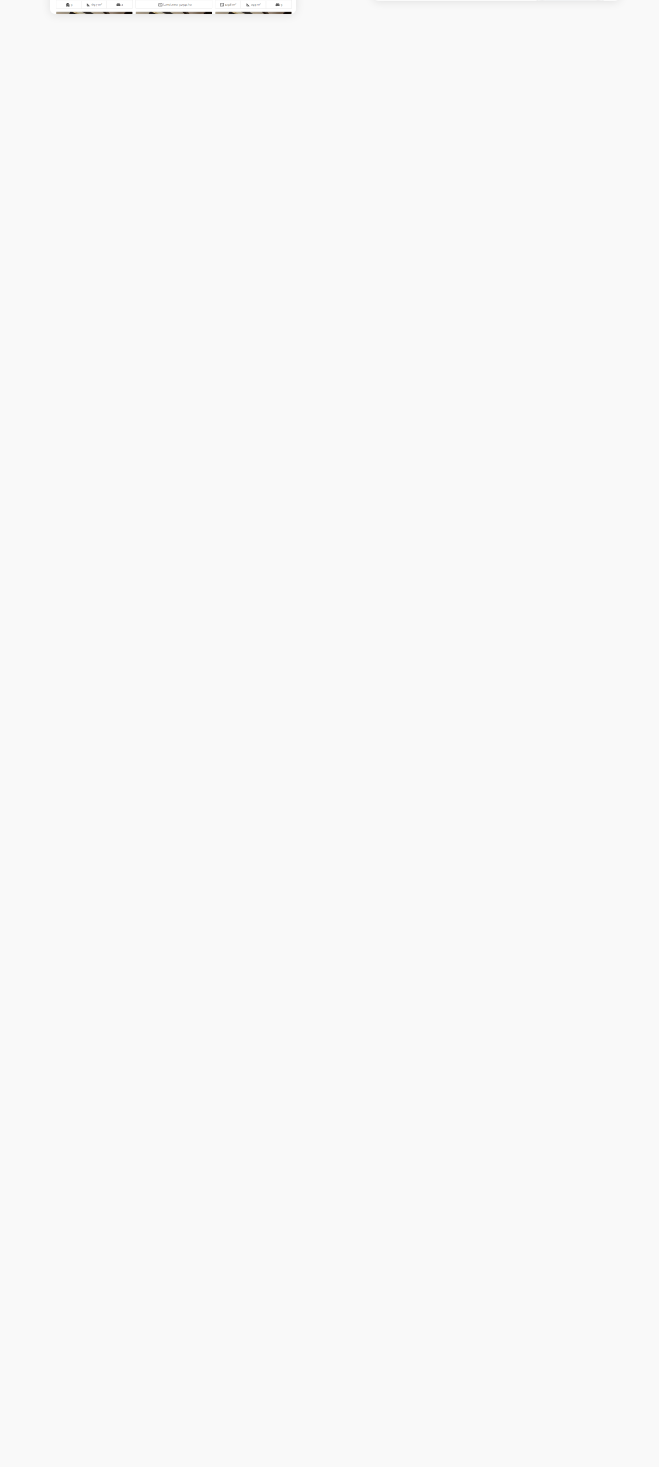
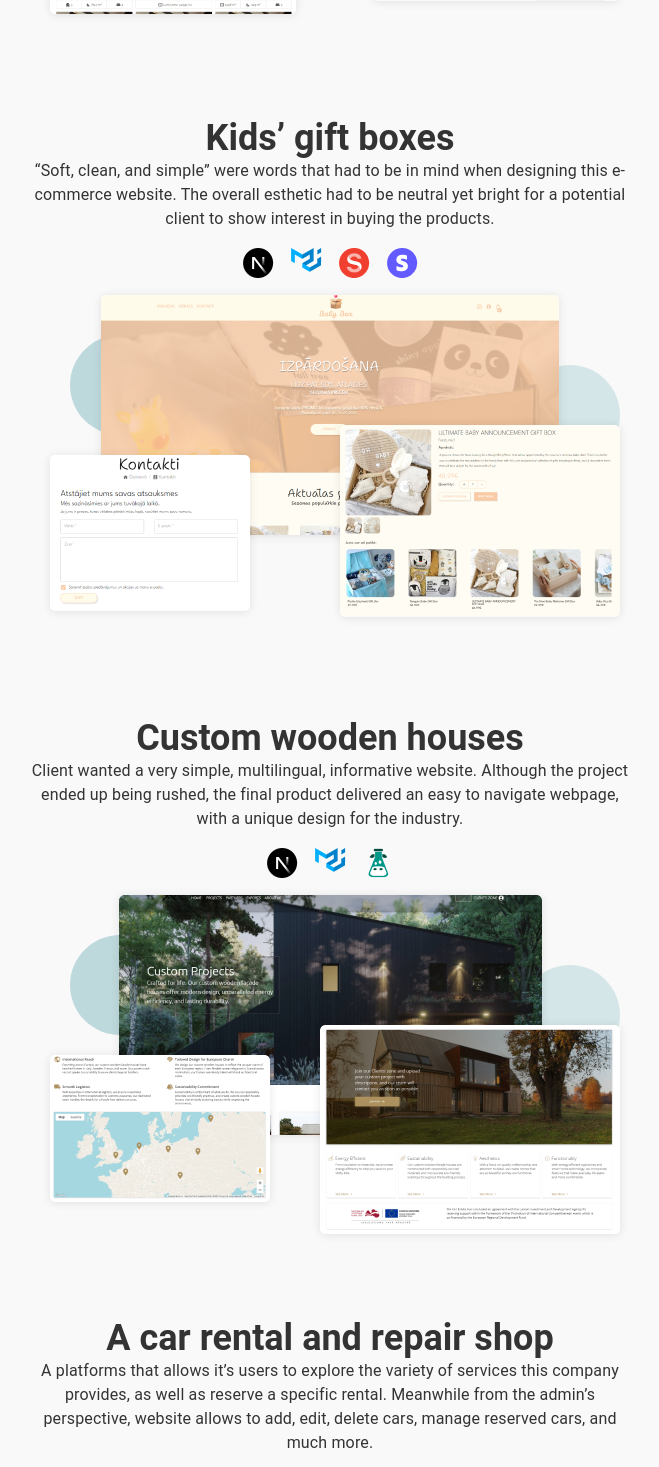
Before and after one commit to SimonsMeldzers/Portfolio, a Next.js app: page /components/Projects in a window 1280 px wide. Shown: the part 583-2050 px from the top of the page, without its empty margins (310-969 px from the left). Before the commit the page ends 800 px from the top, so only its background shows below. Built offline with nearby package versions, Linux system fonts and the light colour scheme.

Commit message:
Added all of the ProjectItems to project section

```diff
--- a/src/pages/components/Projects.js
+++ b/src/pages/components/Projects.js
@@ -54,6 +54,61 @@ export default function Projects() {
                     ]
                 }
             />
+            <ProjectsItem
+                title="Kids’ gift boxes"
+                text="“Soft, clean, and simple” were words that had to be in mind when designing this e-commerce website. The overall esthetic had to be neutral yet bright for a potential client to show interest in buying the products.  "
+                skills={
+                    [
+                        nextLogo,
+                        muiLogo,
+                        sanityLogo,
+                        stripeLogo,
+                    ]
+                }
+                sites={
+                    [
+                        smBabybox,
+                        mdBabybox,
+                        xlBabybox,
+                    ]
+                }
+            />
+            <ProjectsItem
+                title="Custom wooden houses"
+                text="Client wanted a very simple, multilingual, informative website. Although the project ended up being rushed, the final product delivered an easy to navigate webpage, with a unique design for the industry."
+                skills={
+                    [
+                        nextLogo,
+                        muiLogo,
+                        i18nLogo,
+                    ]
+                }
+                sites={
+                    [
+                        smInin,
+                        mdInin,
+                        xlInin,
+                    ]
+                }
+            />
+            <ProjectsItem
+                title="A car rental and repair shop"
+                text="A platforms that allows it’s users to explore the variety of services this company provides, as well as reserve a specific rental. Meanwhile from the admin’s perspective, website allows to add, edit, delete cars, manage reserved cars, and much more."
+                skills={
+                    [
+                        reactLogo,
+                        bootstrapLogo,
+                        fbLogo,
+                    ]
+                }
+                sites={
+                    [
+                        smIvona,
+                        mdIvona,
+                        xlIvona,
+                    ]
+                }
+            />
         </div>
     </div>
   )
```
Also changed, not shown: src/img/sites/ivona/md.png, src/img/sites/ivona/sm.png.
